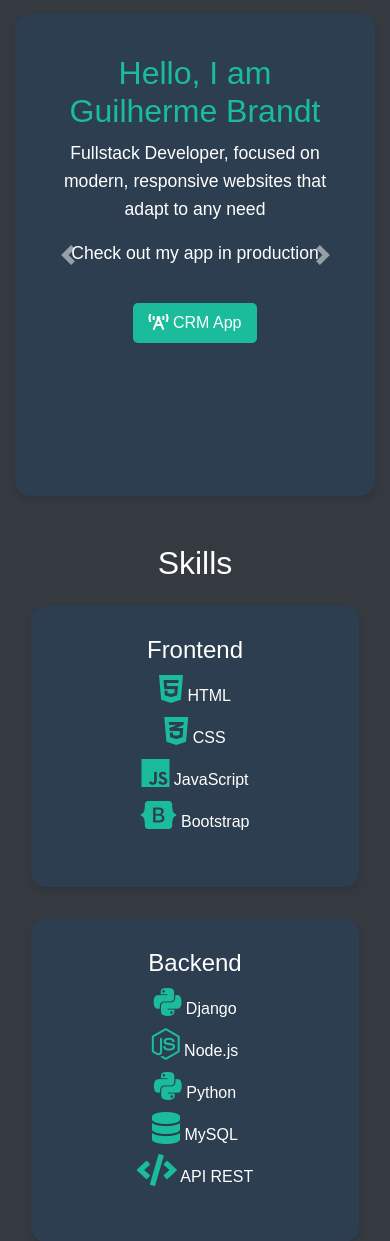
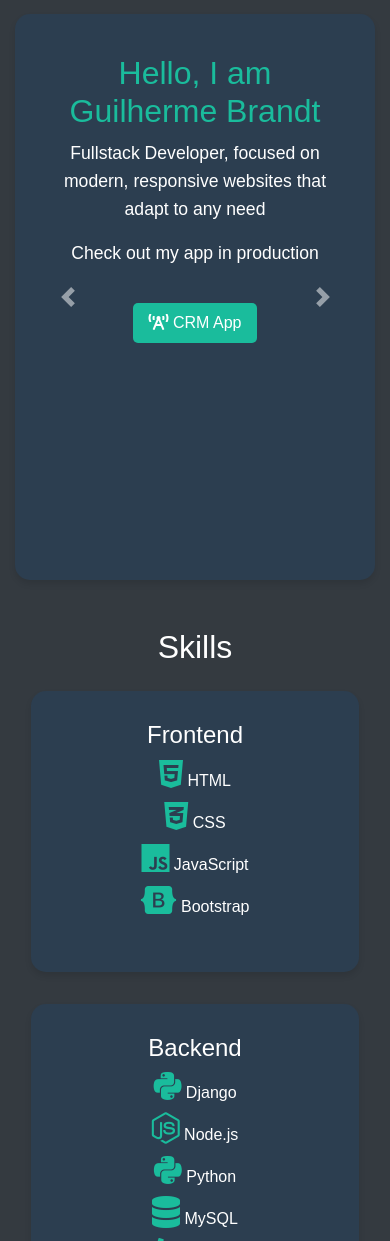
Before and after one commit to guilherme-brandt/portfolio, a Django app: page / in a window 390 px wide. Shown: the part 58-1299 px from the top of the page. Run offline with Django 5.2, Linux system fonts and the light colour scheme; parts of the project's set-up code (start-up, migrations or seed data) failed here and were passed over; some libraries are stand-ins or nearby versions.

Commit message:
Changed carousel height for mobile devices

```diff
--- a/static/css/common.css
+++ b/static/css/common.css
@@ -133,9 +133,6 @@
 }
 
 @media (max-width: 768px) {
-    #myCarousel {
-        height: 50vh;
-    }
     .hero-content {
         padding: 10px;
     }
@@ -147,8 +144,8 @@
     .hero-content p {
         font-size: 1rem;
     }
-    .carousel-inner {
-        min-height: 100vh; /* Ajusta para telas pequenas */
+    #myCarousel {
+        min-height: 60vh; /* Ajusta para telas pequenas */
     }
 
     .hero-content {
```
